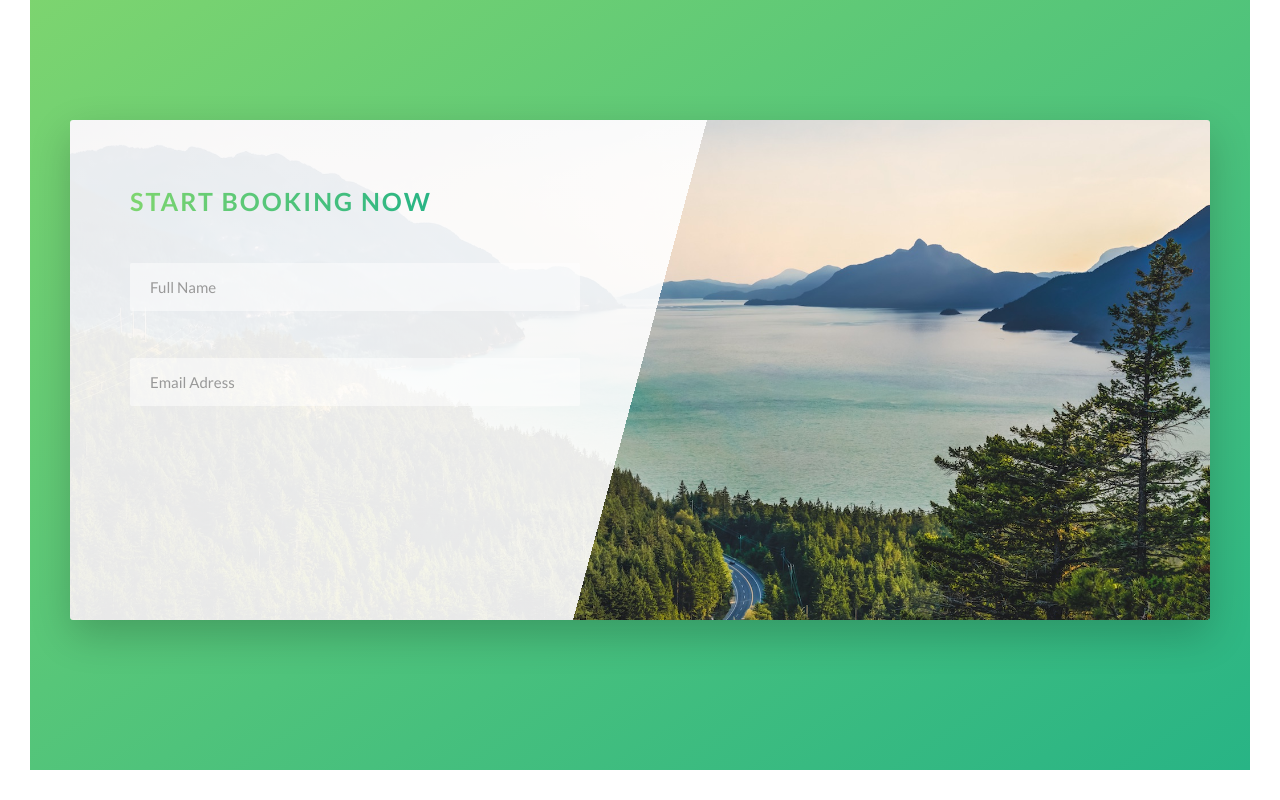
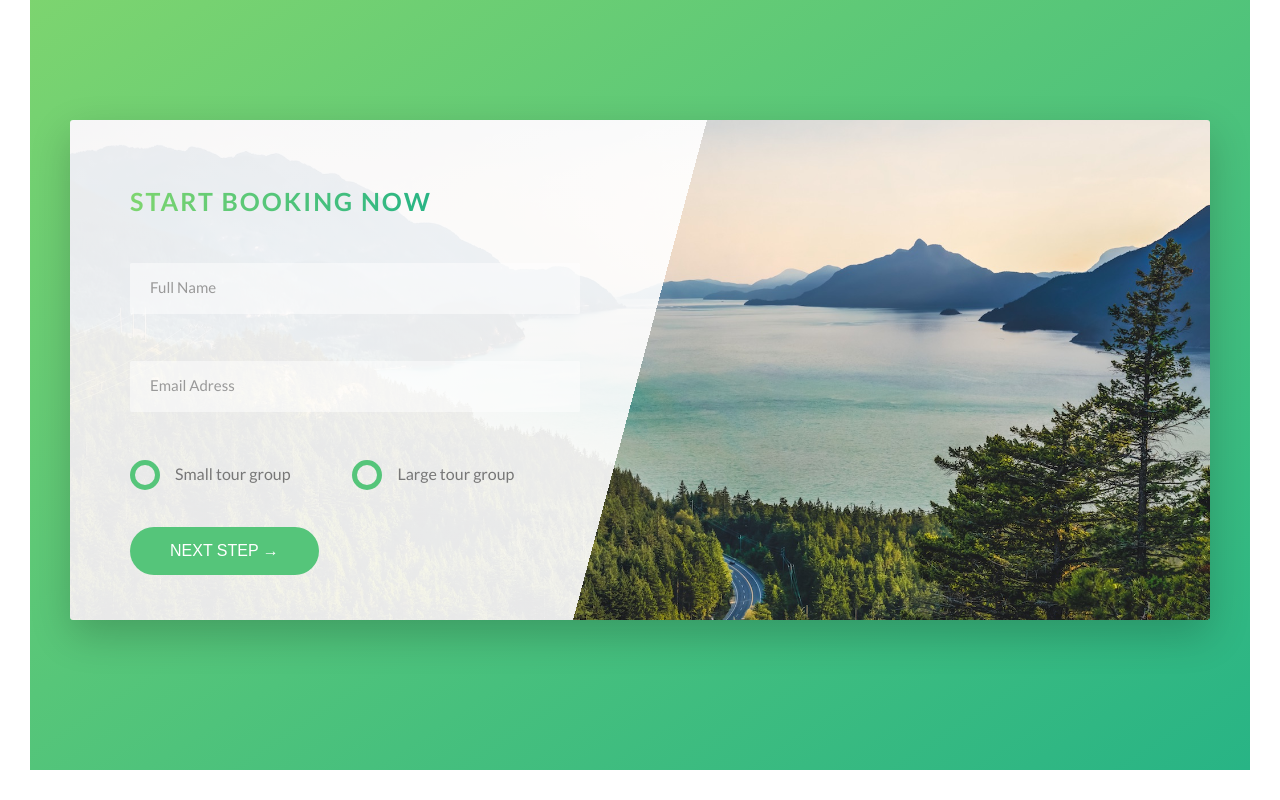
Before and after one commit to temogogitidze/Css-animations, a website: page index.html in a window 1280 px wide. Shown: the part 4334-5134 px from the top of the page. Drawn offline with Linux system fonts and the light colour scheme.

Commit message:
style: add custom radio inputs

```diff
--- a/index.html
+++ b/index.html
@@ -303,6 +303,26 @@
                             <label for="email" class="form__label">Email Adress</label>
                         </div>
 
+                        <div class="form__group">
+                            <div class="form__radio-group">
+                                <input class="form__radio-input" type="radio" id="small" name="size"/>
+                                <label for="small" class="form__radio-label">
+                                    <span class="form__radio-button"></span>
+                                    Small tour group</label>
+                            </div>
+
+                            <div class="form__radio-group u-margin-bottom-medium">
+                                <input class="form__radio-input" type="radio" id="large" name="size"/>
+                                <label for="large" class="form__radio-label">
+                                    <span class="form__radio-button"></span>
+                                    Large tour group</label>
+                            </div>
+
+                            <div class="form__group">
+                                <button class="btn btn--green">Next step &rarr;</button>
+                            </div>
+                        </div>
+
                     </form>
                 </div>
             </div>
--- a/sass/base/_utilities.scss
+++ b/sass/base/_utilities.scss
@@ -1,21 +1,21 @@
 .u-center-text {
-    text-align: center;
+    text-align: center !important;
 }
 
 .u-margin-bottom-big {
-    margin-bottom: 8rem;
+    margin-bottom: 8rem !important;
 }
 .u-margin-bottom-medium {
-    margin-bottom: 4rem;
+    margin-bottom: 4rem !important;
 }
 .u-margin-bottom-small {
-    margin-bottom: 1.5rem;
+    margin-bottom: 1.5rem !important;
 }
 
 .u-margin-top-big {
-    margin-top: 8rem;
+    margin-top: 8rem !important;
 }
 
 .u-margin-top-huge {
-    margin-top: 10rem;
+    margin-top: 10rem !important;
 }
--- a/sass/components/_button.scss
+++ b/sass/components/_button.scss
@@ -1,4 +1,5 @@
 .btn {
+    &,
     &:link,
     &:visited {
         text-transform: uppercase;
@@ -9,6 +10,9 @@
         transition: all 0.2s;
         position: relative;
         font-size: $default-font-size;
+
+        border: none;
+        cursor: pointer;
     }
 
     &:hover {
@@ -21,7 +25,9 @@
         }
     }
 
-    &:active {
+    &:active,
+    &:focus {
+        outline: none;
         transform: translateY(-0.1rem);
         box-shadow: 0 0.5rem 1rem rgba($color-black, 0.2);
     }
--- /dev/null
+++ b/sass/components/_form.scss
@@ -0,0 +1,93 @@
+.form {
+    &__group:not(:last-child) {
+        margin-bottom: 2rem;
+    }
+
+    &__input {
+        font-size: 1.5rem;
+        font-family: inherit;
+        padding: 1.5rem 2rem;
+        border-radius: 2px;
+        background-color: rgba($color-white, 0.5);
+        border: none;
+        width: 100%;
+        display: block;
+        border-bottom: 3px solid transparent;
+        transition: all 0.3s;
+
+        &:focus {
+            outline: none;
+            box-shadow: 0 1rem 2rem rgba($color-black, 0.1);
+            border-bottom: 3px solid $color-primary;
+        }
+
+        &:focus:invalid {
+            border-bottom: 3px solid $color-secondary-dark;
+        }
+
+        &::-webkit-input-placeholder {
+            color: $color-gray-dark-2;
+        }
+    }
+
+    &__label {
+        font-size: 1.2rem;
+        font-weight: 700;
+        margin-left: 2rem;
+        margin-top: 0.7rem;
+        display: block;
+        transition: all 0.3s;
+    }
+
+    &__input:placeholder-shown + &__label {
+        opacity: 0;
+        visibility: hidden;
+        transform: translateY(-4rem);
+    }
+
+    &__radio-group {
+        width: 49%;
+        display: inline-block;
+    }
+
+    &__radio-input {
+        display: none;
+    }
+
+    &__radio-label {
+        font-size: $default-font-size;
+        cursor: pointer;
+        position: relative;
+        padding-left: 4.5rem;
+    }
+
+    &__radio-button {
+        height: 3rem;
+        width: 3rem;
+        border: 5px solid $color-primary;
+        border-radius: 50%;
+        display: inline-block;
+        position: absolute;
+        left: 0;
+        top: -0.4rem;
+
+        &::after {
+            content: "";
+            display: block;
+            height: 1rem;
+            width: 1rem;
+            border-radius: 50%;
+            position: absolute;
+            top: 50%;
+            left: 50%;
+            transform: translate(-50%, -50%);
+            background-color: $color-primary;
+            opacity: 0;
+            transition: opacity 0.2s;
+        }
+    }
+
+    &__radio-input:checked ~ &__radio-label &__radio-button:after {
+        opacity: 1;
+    }
+}
--- a/sass/components/form.scss
+++ /dev/null
@@ -1,45 +0,0 @@
-.form {
-    &__group:not(:last-child) {
-        margin-bottom: 2rem;
-    }
-
-    &__input {
-        font-size: 1.5rem;
-        font-family: inherit;
-        padding: 1.5rem 2rem;
-        border-radius: 2px;
-        background-color: rgba($color-white, 0.5);
-        border: none;
-        width: 100%;
-        display: block;
-
-        &:focus {
-            outline: none;
-            box-shadow: 0 1rem 2rem rgba($color-black, 0.1);
-            border-bottom: 3px solid $color-primary;
-        }
-
-        &:focus:invalid {
-            border-bottom: 3px solid $color-secondary-dark;
-        }
-
-        &::-webkit-input-placeholder {
-            color: $color-gray-dark-2;
-        }
-    }
-
-    &__label {
-        font-size: 1.2rem;
-        font-weight: 700;
-        margin-left: 2rem;
-        margin-top: 0.7rem;
-        display: block;
-        transition: all 0.3s;
-    }
-
-    &__input:placeholder-shown + &__label {
-        opacity: 0;
-        visibility: hidden;
-        transform: translateY(-4rem);
-    }
-}
```
Also changed, not shown: css/style.css.
